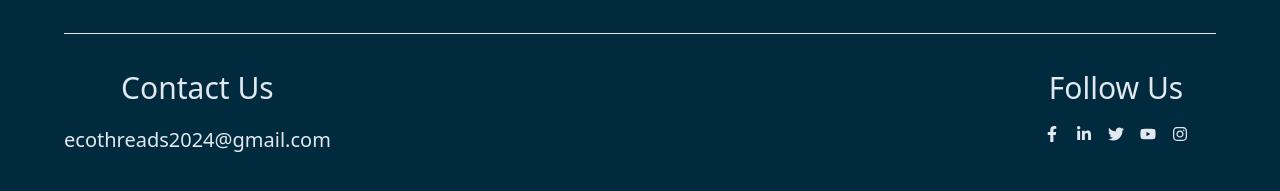
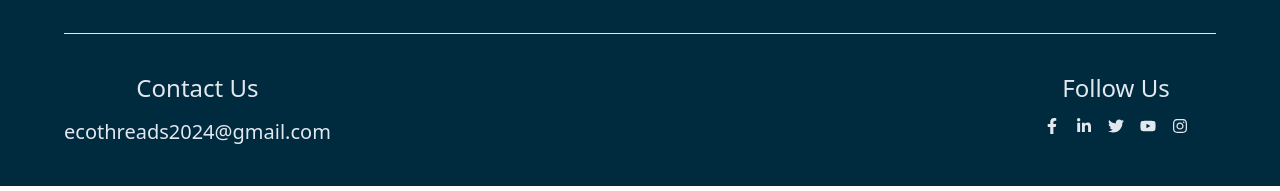
Before and after one commit to hunterachieng/DuoDev-Informational, a Next.js app in the folder info_web/: page / in a window 1280 px wide. Shown: the part 2819-3010 px from the top of the page. Built offline with nearby package versions, Linux system fonts and the light colour scheme.

Commit message:
footer padding

```diff
--- a/info_web/src/app/Components/Footer/index.tsx
+++ b/info_web/src/app/Components/Footer/index.tsx
@@ -15,14 +15,14 @@ export default function Footer() {
                     {/* contact us */}
                     <section className="  pb-5">
                         <ul className="grid justify-center md:text-xl flex  ">
-                            <li className="mx-5 text-bold text-3xl mb-5">Contact Us</li>
-                            <li><a href="mailto:ecothreads2024@gmail.com">ecothreads2024@gmail.com</a></li>
+                            <li className="mx-5 text-bold text-3xl mb-3 text-[24px] sm:mt-[0%] mt-[-15%]">Contact Us</li>
+                            <li><a href="mailto:ecothreads2024@gmail.com text-[15px]">ecothreads2024@gmail.com</a></li>
                         </ul>
                     </section>
                     {/*media icons */}
                     <section >
-                    <li className=" text-bold text-3xl mb-5 list-none">Follow Us</li>
-                        <ul className=" flex justify-center md:flex ">
+                    <li className=" text-bold text-3xl mb-5 list-none text-[24px]">Follow Us</li>
+                        <ul className=" flex justify-center md:flex mt-[-5%]">
                             <Link href="https://www.facebook.com/"> <li className="px-2"> <FaFacebookF /></li></Link>
                             <Link href="https://www.linkedin.com/"> <li className="px-2"><FaLinkedinIn /></li></Link>
                             <Link href="https://www.twitter.com/"><li className="px-2"><FaTwitter /></li></Link>
```
